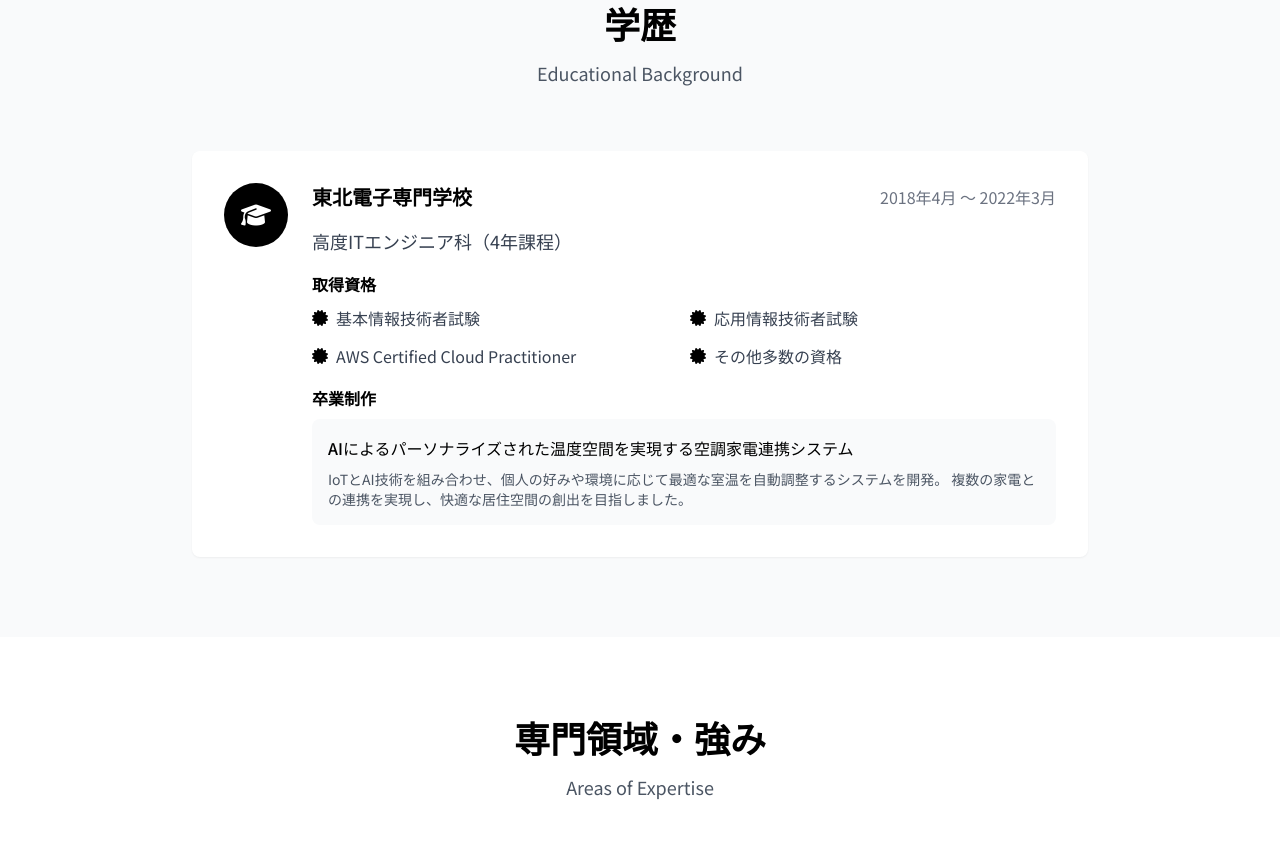
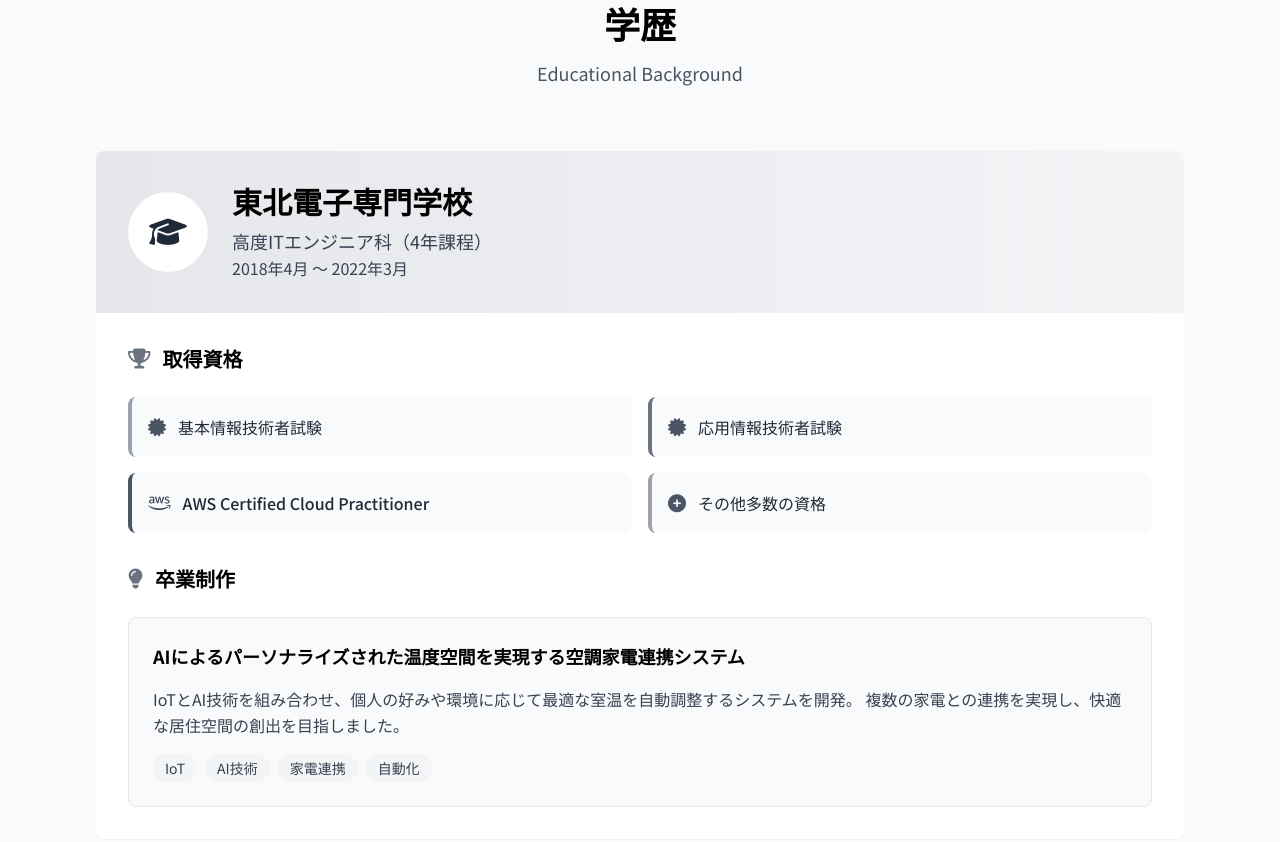
Before and after one commit to SeiyaIwabuchi/2025-my-portfolio-astro, an Astro site: page /about in a window 1280 px wide. Shown: the part 1157-1999 px from the top of the page. Built offline with nearby package versions, Linux system fonts and the light colour scheme; Astro itself is replaced by a stand-in of ours.

Commit message:
改善: ポートフォリオサイトのデザインと機能を向上
- YouTubeの埋め込み動画のモバイル対応を改善
- works.astroの動画埋め込みプロジェクト説明を更新
- about.astroの学歴セクションを大幅にリデザイン
- skills.astroのアイコンスタイリングを改善
- ファビコンをSVGからPNGに変更
- 全体的なユーザー体験を向上

```diff
--- a/src/config/links.ts
+++ b/src/config/links.ts
@@ -129,4 +129,5 @@ export const ASSETS = {
   OGP_DEFAULT: applyBasePath('/images/profile.jpg'),
   VIDEO_THUMBNAIL: applyBasePath('/images/video-thumbnail.jpg'),
   PLACEHOLDER: applyBasePath('/images/placeholder.jpg'),
+  FAVICON: applyBasePath('/favicon.png')
 } as const;
--- a/src/layouts/Layout.astro
+++ b/src/layouts/Layout.astro
@@ -60,8 +60,7 @@ const currentPath = Astro.url.pathname;
   <meta name="twitter:image" content={fullOgImage} />
 
   <!-- ファビコン -->
-  <link rel="icon" type="image/svg+xml" href="/favicon.svg" />
-  <link rel="icon" type="image/png" href="/favicon.png" />
+  <link rel="icon" type="image/png" href={ASSETS.FAVICON} />
   <link rel="apple-touch-icon" href="/apple-touch-icon.png" />
 
   <!-- フォント -->
--- a/src/pages/about.astro
+++ b/src/pages/about.astro
@@ -107,54 +107,76 @@ import { CTA_LINKS, ASSETS } from '../config/links';
         <p class="text-gray-600 text-lg">Educational Background</p>
       </div>
 
-      <div class="max-w-4xl mx-auto">
-        <div class="fade-in-up bg-white rounded-lg shadow-sm p-8 hover:shadow-md transition-shadow card-fade" data-animation="fade-in-up delay-200">
-          <div class="flex items-start space-x-6">
-            <div class="flex-shrink-0">
-              <div class="w-16 h-16 bg-black rounded-full flex items-center justify-center">
-                <i class="fas fa-graduation-cap text-white text-2xl"></i>
+      <div class="fade-in-up bg-white rounded-lg shadow-sm hover:shadow-md transition-shadow card-fade" data-animation="fade-in-up delay-200">
+        <!-- 学校基本情報 -->
+        <div class="bg-gradient-to-r from-gray-200 to-gray-100 text-white rounded-t-lg p-8">
+          <div class="flex items-center justify-center md:justify-start space-x-6">
+            <div class="w-20 h-20 bg-white rounded-full flex items-center justify-center flex-shrink-0">
+              <i class="fas fa-graduation-cap text-gray-800 text-3xl"></i>
             </div>
-            </div>
-            <div class="flex-1">
-              <div class="flex flex-col md:flex-row md:items-center md:justify-between mb-4">
-                <h3 class="text-xl font-bold text-black">東北電子専門学校</h3>
-                <span class="text-gray-500 text-sm md:text-base">2018年4月 〜 2022年3月</span>
-              </div>
-              <div class="text-lg text-gray-700 mb-4">高度ITエンジニア科（4年課程）</div>
-
-              <div class="space-y-4">
-                <div>
-                  <h4 class="font-semibold text-black mb-2">取得資格</h4>
-                  <div class="grid md:grid-cols-2 gap-3">
-                    <div class="flex items-center space-x-2">
-                      <i class="fas fa-certificate text-black"></i>
-                      <span class="text-gray-700">基本情報技術者試験</span>
-                    </div>
-                    <div class="flex items-center space-x-2">
-                      <i class="fas fa-certificate text-black"></i>
-                      <span class="text-gray-700">応用情報技術者試験</span>
-                    </div>
-                    <div class="flex items-center space-x-2">
-                      <i class="fas fa-certificate text-black"></i>
-                      <span class="text-gray-700">AWS Certified Cloud Practitioner</span>
-                    </div>
-                    <div class="flex items-center space-x-2">
-                      <i class="fas fa-certificate text-black"></i>
-                      <span class="text-gray-700">その他多数の資格</span>
+            <div class="text-center md:text-left">
+              <h3 class="text-black text-2xl md:text-3xl font-bold mb-2">東北電子専門学校</h3>
+              <p class="text-lg text-gray-700">高度ITエンジニア科（4年課程）</p>
+              <p class="text-gray-700">2018年4月 〜 2022年3月</p>
             </div>
           </div>
         </div>
 
+        <!-- 詳細情報 -->
+        <div class="p-8 space-y-8">
+          <!-- 取得資格セクション -->
           <div>
-                  <h4 class="font-semibold text-black mb-2">卒業制作</h4>
-                  <div class="bg-gray-50 rounded-lg p-4">
-                    <h5 class="font-medium text-black mb-2">AIによるパーソナライズされた温度空間を実現する空調家電連携システム</h5>
-                    <p class="text-gray-600 text-sm">
+            <h4 class="text-xl font-bold text-black mb-6 flex items-center">
+              <i class="fas fa-trophy text-gray-500 mr-3"></i>
+              取得資格
+            </h4>
+            <div class="grid md:grid-cols-2 gap-4">
+              <div class="bg-gray-50 rounded-lg p-4 border-l-4 border-gray-400">
+                <div class="flex items-center space-x-3">
+                  <i class="fas fa-certificate text-gray-600 text-lg"></i>
+                  <span class="font-medium text-gray-800">基本情報技術者試験</span>
+                </div>
+              </div>
+              <div class="bg-gray-50 rounded-lg p-4 border-l-4 border-gray-500">
+                <div class="flex items-center space-x-3">
+                  <i class="fas fa-certificate text-gray-600 text-lg"></i>
+                  <span class="font-medium text-gray-800">応用情報技術者試験</span>
+                </div>
+              </div>
+              <div class="bg-gray-50 rounded-lg p-4 border-l-4 border-gray-600">
+                <div class="flex items-center space-x-3">
+                  <i class="fab fa-aws text-gray-700 text-lg"></i>
+                  <span class="font-medium text-gray-800">AWS Certified Cloud Practitioner</span>
+                </div>
+              </div>
+              <div class="bg-gray-50 rounded-lg p-4 border-l-4 border-gray-400">
+                <div class="flex items-center space-x-3">
+                  <i class="fas fa-plus-circle text-gray-600 text-lg"></i>
+                  <span class="font-medium text-gray-800">その他多数の資格</span>
+                </div>
+              </div>
+            </div>
+          </div>
+
+          <!-- 卒業制作セクション -->
+          <div>
+            <h4 class="text-xl font-bold text-black mb-6 flex items-center">
+              <i class="fas fa-lightbulb text-gray-500 mr-3"></i>
+              卒業制作
+            </h4>
+            <div class="bg-gray-50 rounded-lg p-6 border border-gray-200">
+              <h5 class="text-lg font-bold text-black mb-4">
+                AIによるパーソナライズされた温度空間を実現する空調家電連携システム
+              </h5>
+              <p class="text-gray-700 leading-relaxed">
                 IoTとAI技術を組み合わせ、個人の好みや環境に応じて最適な室温を自動調整するシステムを開発。
                 複数の家電との連携を実現し、快適な居住空間の創出を目指しました。
               </p>
-                  </div>
-                </div>
+              <div class="mt-4 flex flex-wrap gap-2">
+                <span class="px-3 py-1 bg-gray-100 text-gray-700 text-sm rounded-full">IoT</span>
+                <span class="px-3 py-1 bg-gray-100 text-gray-700 text-sm rounded-full">AI技術</span>
+                <span class="px-3 py-1 bg-gray-100 text-gray-700 text-sm rounded-full">家電連携</span>
+                <span class="px-3 py-1 bg-gray-100 text-gray-700 text-sm rounded-full">自動化</span>
               </div>
             </div>
           </div>
--- a/src/pages/index.astro
+++ b/src/pages/index.astro
@@ -205,8 +205,8 @@ const siteDescription = import.meta.env.PUBLIC_SITE_DESCRIPTION || "フリーラ
               <img src={ASSETS.AUTO_VIDEO_THUMBNAIL} alt="ポートフォリオサイト PC版" class="w-full h-full object-cover object-top" loading="lazy">
             </div>
             <div class="p-6">
-              <h3 class="text-xl font-bold text-black mb-2">ポートフォリオサイト</h3>
-              <p class="text-gray-600 mb-4">本サイト。レスポンシブデザインとアクセシビリティを重視。</p>
+              <h3 class="text-xl font-bold text-black mb-2">AI駆動動画自動生成システム</h3>
+              <p class="text-gray-600 mb-4">AI技術を駆使した動画自動生成システム。テキストからナレーション付きのプレゼン動画を生成する。</p>
               <div class="flex flex-wrap gap-2 mb-4">
                 <span class="px-3 py-1 bg-gray-200 text-gray-700 text-sm rounded">Anthropic Claude</span>
                 <span class="px-3 py-1 bg-gray-200 text-gray-700 text-sm rounded">Python</span>
--- a/src/pages/terms.astro
+++ b/src/pages/terms.astro
@@ -143,7 +143,7 @@ import { PAGE_LINKS } from '../config/links';
             準拠法と管轄
           </h2>
           <p class="text-gray-700">
-            この利用規約の解釈・適用については、日本法を準拠法とし、東京地方裁判所を第一審の専属的合意管轄裁判所とします。
+            この利用規約の解釈・適用については、日本法を準拠法とし、盛岡地方裁判所を第一審の専属的合意管轄裁判所とします。
           </p>
           <h3 class="text-lg font-semibold text-gray-900 mt-6 mb-2">分離可能性</h3>
           <p class="text-gray-700">
```
Also changed, not shown: src/pages/skills.astro (+6 -6 lines), src/pages/works.astro (+7 -7 lines), public/favicon.png (added), public/favicon.svg (deleted). Lines whose indentation alone changed are shown as unchanged.
